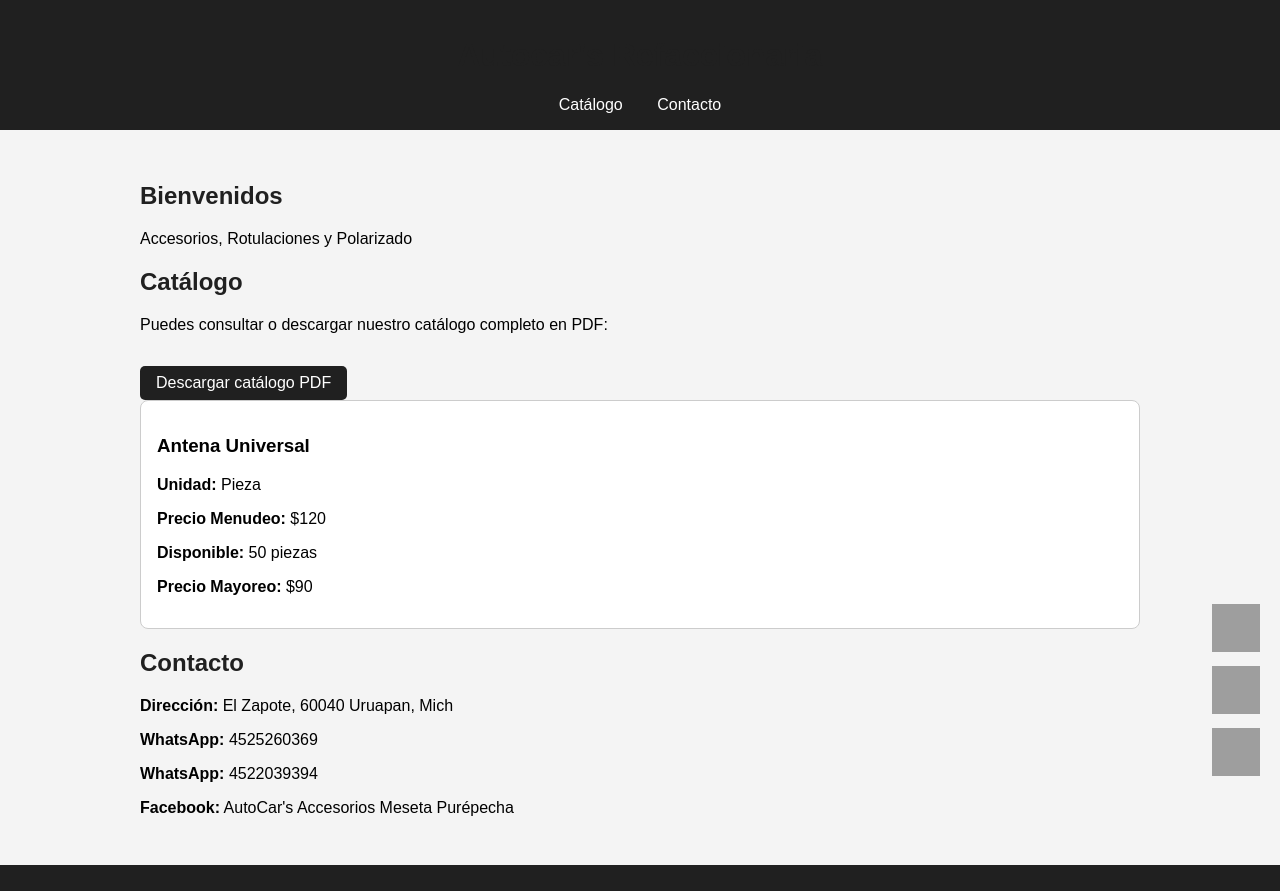
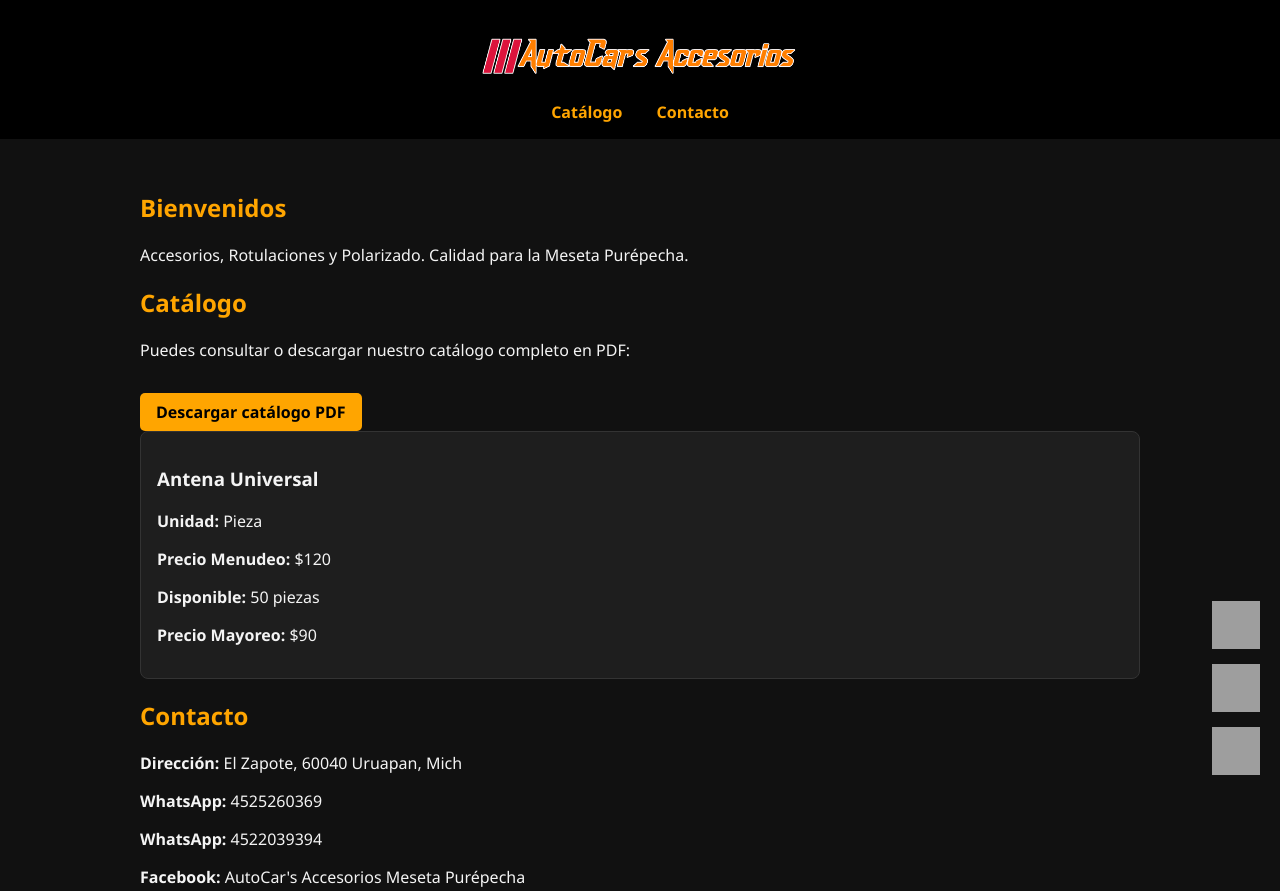
Before and after one commit to MrAlexis58jr/autocars, a plain HTML site: page index.html in a window 1280 px wide. Shown: the top 891 px of the page. Drawn offline with Linux system fonts and the light colour scheme; grey boxes are pictures that could not be loaded.

Commit message:
Add files via upload

```diff
--- a/index.html
+++ b/index.html
@@ -6,21 +6,77 @@
   <title>AutoCar's Accesorios Meseta Purépecha</title>
   <meta name="viewport" content="width=device-width, initial-scale=1.0">
   <style>
-    body { font-family: Arial, sans-serif; margin: 0; padding: 0; background-color: #f4f4f4; }
-    header, footer { background-color: #202020; color: white; text-align: center; padding: 1rem 0; }
-    nav a { color: white; margin: 0 15px; text-decoration: none; }
-    main { padding: 2rem; max-width: 1000px; margin: auto; }
-    h1, h2 { color: #202020; }
-    .producto { background-color: white; border: 1px solid #ccc; padding: 1rem; margin-bottom: 1rem; border-radius: 8px; }
-    .whatsapp { position: fixed; bottom: 20px; right: 20px; z-index: 1000; }
-    .whatsapp img { width: 48px; height: 48px; }
-    .catalogo-link { display: inline-block; margin-top: 1rem; padding: 0.5rem 1rem; background-color: #202020; color: white; border-radius: 5px; text-decoration: none; }
+    body {
+      font-family: 'Segoe UI', sans-serif;
+      margin: 0;
+      padding: 0;
+      background-color: #111;
+      color: #f4f4f4;
+    }
+    header {
+      background-color: #000;
+      text-align: center;
+      padding: 1rem 0;
+    }
+    header img {
+      max-height: 80px;
+    }
+    nav a {
+      color: orange;
+      margin: 0 15px;
+      text-decoration: none;
+      font-weight: bold;
+    }
+    main {
+      padding: 2rem;
+      max-width: 1000px;
+      margin: auto;
+    }
+    h1, h2 {
+      color: orange;
+    }
+    .producto {
+      background-color: #1e1e1e;
+      border: 1px solid #333;
+      padding: 1rem;
+      margin-bottom: 1rem;
+      border-radius: 8px;
+    }
+    .catalogo-link {
+      display: inline-block;
+      margin-top: 1rem;
+      padding: 0.5rem 1rem;
+      background-color: orange;
+      color: black;
+      font-weight: bold;
+      border-radius: 5px;
+      text-decoration: none;
+    }
+    footer {
+      background-color: #000;
+      color: white;
+      text-align: center;
+      padding: 1rem 0;
+    }
+    .social-buttons {
+      position: fixed;
+      bottom: 20px;
+      right: 20px;
+      display: flex;
+      flex-direction: column;
+      gap: 10px;
+      z-index: 1000;
+    }
+    .social-buttons a img {
+      width: 48px;
+      height: 48px;
+    }
   </style>
 </head>
 <body>
 
 <header>
-  <h1>Autocar's Refaccionaria</h1>
+  <img src="logo.png" alt="Logo AutoCars Accesorios">
   <nav>
     <a href="#productos">Catálogo</a>
     <a href="#contacto">Contacto</a>
@@ -30,16 +86,15 @@
 <main>
   <section id="inicio">
     <h2>Bienvenidos</h2>
-    <p>Accesorios, Rotulaciones y Polarizado</p>
+    <p>Accesorios, Rotulaciones y Polarizado. Calidad para la Meseta Purépecha.</p>
   </section>
 
   <section id="productos">
     <h2>Catálogo</h2>
     <p>Puedes consultar o descargar nuestro catálogo completo en PDF:</p>
     <a class="catalogo-link" href="CatalogoA.pdf" target="_blank" download>
-  Descargar catálogo PDF
-</a>
-
+      Descargar catálogo PDF
+    </a>
 
     <div class="producto">
       <h3>Antena Universal</h3>
@@ -53,9 +108,9 @@
   <section id="contacto">
     <h2>Contacto</h2>
     <p><strong>Dirección:</strong> El Zapote, 60040 Uruapan, Mich</p>
-    <p><strong>WhatsApp:</strong> 4525260369 </p>
-    <p><strong>WhatsApp:</strong> 4522039394 </p>
-    <p><strong>Facebook:</strong> AutoCar's Accesorios Meseta Purépecha </p>
+    <p><strong>WhatsApp:</strong> 4525260369</p>
+    <p><strong>WhatsApp:</strong> 4522039394</p>
+    <p><strong>Facebook:</strong> AutoCar's Accesorios Meseta Purépecha</p>
   </section>
 </main>
 
@@ -63,25 +118,6 @@
   <p>&copy; 2025 AutoCar's Accesorios Meseta Purépecha - Todos los derechos reservados.</p>
 </footer>
 
-<!-- Estilos adicionales para ubicar los íconos correctamente -->
-<style>
-  .social-buttons {
-    position: fixed;
-    bottom: 20px;
-    right: 20px;
-    display: flex;
-    flex-direction: column;
-    gap: 10px;
-    z-index: 1000;
-  }
-
-  .social-buttons a img {
-    width: 48px;
-    height: 48px;
-  }
-</style>
-
-<!-- Botones flotantes de WhatsApp y Facebook -->
 <div class="social-buttons">
   <a href="https://wa.me/5214525260369" target="_blank">
     <img src="https://img.icons8.com/color/48/000000/whatsapp.png" alt="WhatsApp 1">
@@ -94,6 +130,5 @@
   </a>
 </div>
 
-
 </body>
 </html>
```
Also changed, not shown: logo.png (added).
